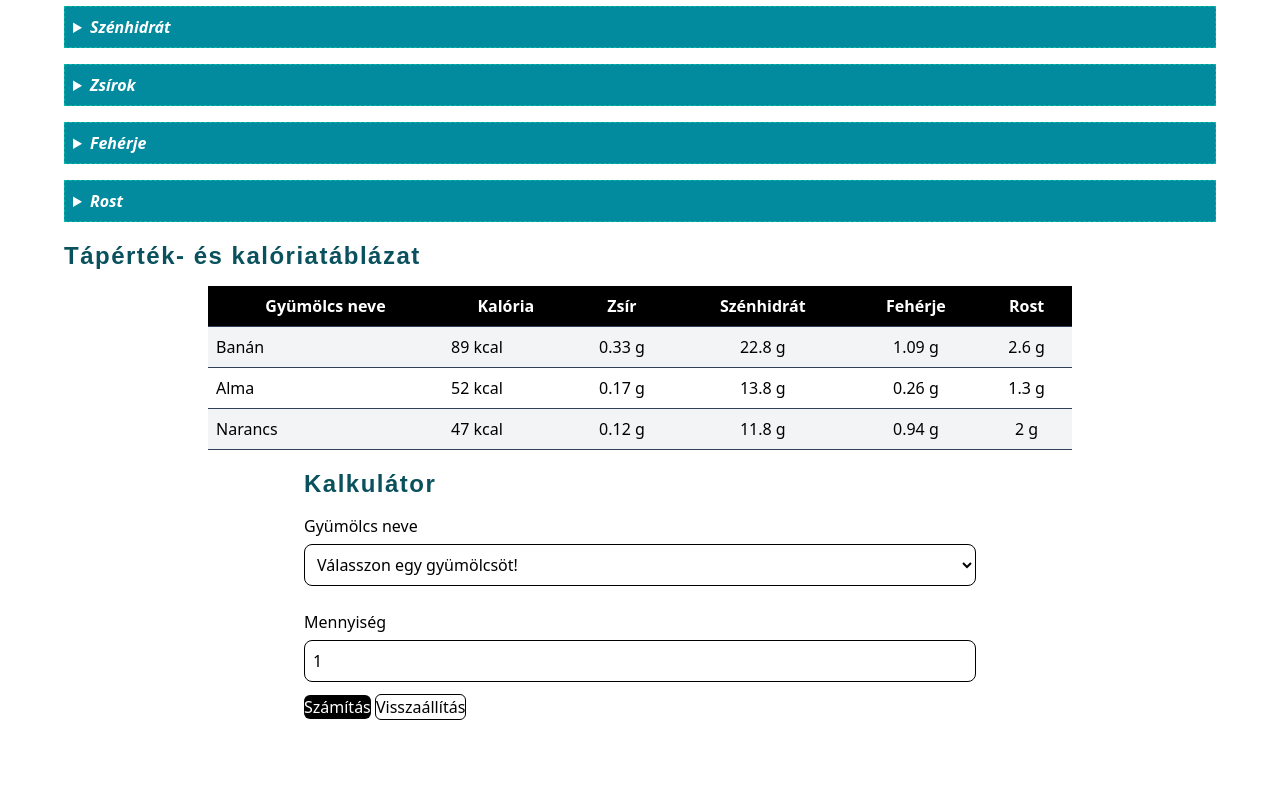
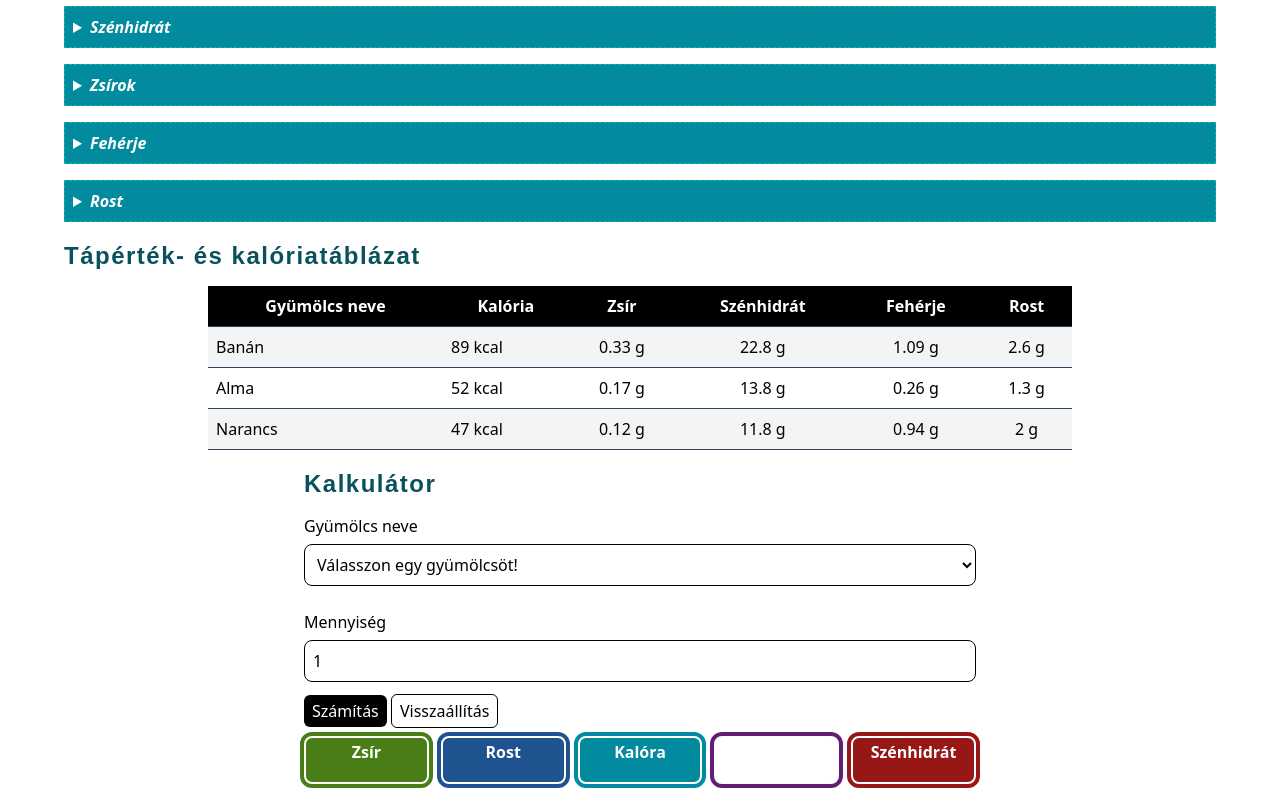
Before and after one commit to nemvince/JSW2025_Tamas_Vince, a plain HTML site: page index.html in a window 1280 px wide. Shown: the part 1120-1920 px from the top of the page. Before the commit the page ends 1856 px from the top, so only its background shows below. Drawn offline with nearby package versions, Linux system fonts and the light colour scheme.

Commit message:
the colored thingies

```diff
--- a/index.html
+++ b/index.html
@@ -84,12 +84,14 @@
                             melyekben a H:O arány legtöbbször 2:1 (mint a vízben), ezért régen a szén hidrátjainak
                             gondolták őket. A szénhidrátok hevítéssel vagy erélyes vízelvonó szer hatására (például
                             tömény kénsav) szénre és vízre bonthatók. (Az 1800-as években „szénvizegyek" néven
-                            emlegették. 1844-ben Carl Schmidt megalkotta a szénhidrát kifejezést.)</p>
+                            emlegették. 1844-ben Carl Schmidt megalkotta a szénhidrát kifejezést.)
+                        </p>
                         <p>Fontos szerepük, hogy élelmiszerként fogyasztva energiát szolgáltatnak az állati és emberi
                             szervezetben (cukrok): a bevitt energia 50-70%-a szénhidrátokból származik.
                             <b>Tartaléktápanyagok</b> (keményítő), valamint vázanyagok (cellulóz) a növényekben.
                             Ezenkívül más fontos szerves molekulák felépítésében is részt vesznek: az RNS ribózt, a DNS
-                            dezoxiribózt tartalmaz.</p>
+                            dezoxiribózt tartalmaz.
+                        </p>
                         <p>A szacharid szó görög eredetű, jelentése édes. A szénhidrátok közé tartozik például a
                             szőlőcukor (glükóz), a gyümölcscukor (fruktóz), a répa- vagy nádcukor (szacharóz), a
                             keményítő és a cellulóz.</p>
@@ -104,7 +106,8 @@
                             <b>trigliceridjeit</b> hívjuk így. A köznyelv által olajnak nevezett anyagok egy része
                             szintén ilyen triglicerid. A zsírok az összetett lipidek közé tartoznak. Biológiailag
                             rendkívül fontos, természetes vegyületek, melyeket növényi és állati szervezetek állítanak
-                            elő.</p>
+                            elő.
+                        </p>
                     </div>
                 </details>
 
@@ -184,8 +187,11 @@
             <h2>Kalkulátor</h2>
             <div class="my-3 flex flex-col gap-1.5">
                 <label for="name">Gyümölcs neve</label>
-                <select name="name" id="name" class="p-2 border rounded-lg">
-                    <option value="placeholder">Válasszon egy gyümölcsöt!</option>
+                <select name="name" id="name" class="p-2 border rounded-lg"
+                    aria-placeholder="Válasszon egy gyümölcsöt!">
+                    <option value="placeholder">
+                        Válasszon egy gyümölcsöt!
+                    </option>
                 </select>
             </div>
             <div class="my-3 flex flex-col gap-1.5">
@@ -193,12 +199,24 @@
                 <input name="hany" id="hany" class="p-2 border rounded-lg" type="number" value="1" min="1" />
             </div>
             <div class="">
-                <button class="bg-black text-white rounded-md">
+                <button class="bg-black text-white rounded-md px-2 py-1">
                     Számítás
                 </button>
-                <button class="bg-white text-black border rounded-md">
+                <button class="bg-white text-black border rounded-md px-2 py-1">
                     Visszaállítás
                 </button>
+            </div>
+            <div class="grid grid-cols-5 gap-3 mt-2">
+                <div class="flex justify-center h-12 outline-4 rounded-lg border border-white border-2 text-white font-bold pt-0.5"
+                    style="outline-color: rgb(73 126 23);background-color: rgb(73 126 23);">Zsír</div>
+                <div class="flex justify-center h-12 outline-4 rounded-lg border border-white border-2 text-white font-bold pt-0.5"
+                    style="outline-color: rgb(31 83 143);background-color: rgb(31 83 143);">Rost</div>
+                <div class="flex justify-center h-12 outline-4 rounded-lg border border-white border-2 text-white font-bold pt-0.5"
+                    style="outline-color: rgb(2 138 158);background-color: rgb(2 138 158);">Kalóra</div>
+                <div class="flex justify-center h-12 outline-4 rounded-lg border border-white border-2 text-white font-bold pt-0.5"
+                    style="outline-color: #611E72;background-color: ;">Fehérje</div>
+                <div class="flex justify-center h-12 outline-4 rounded-lg border border-white border-2 text-white font-bold pt-0.5"
+                    style="outline-color: rgb(151 23 23);background-color: rgb(151 23 23);">Szénhidrát</div>
             </div>
         </section>
     </main>
```
